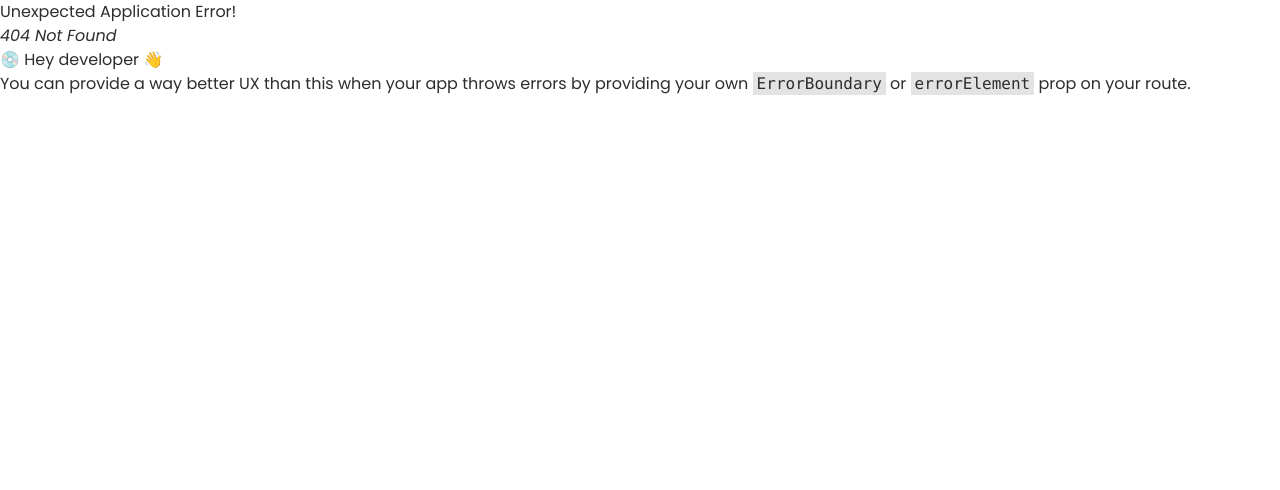
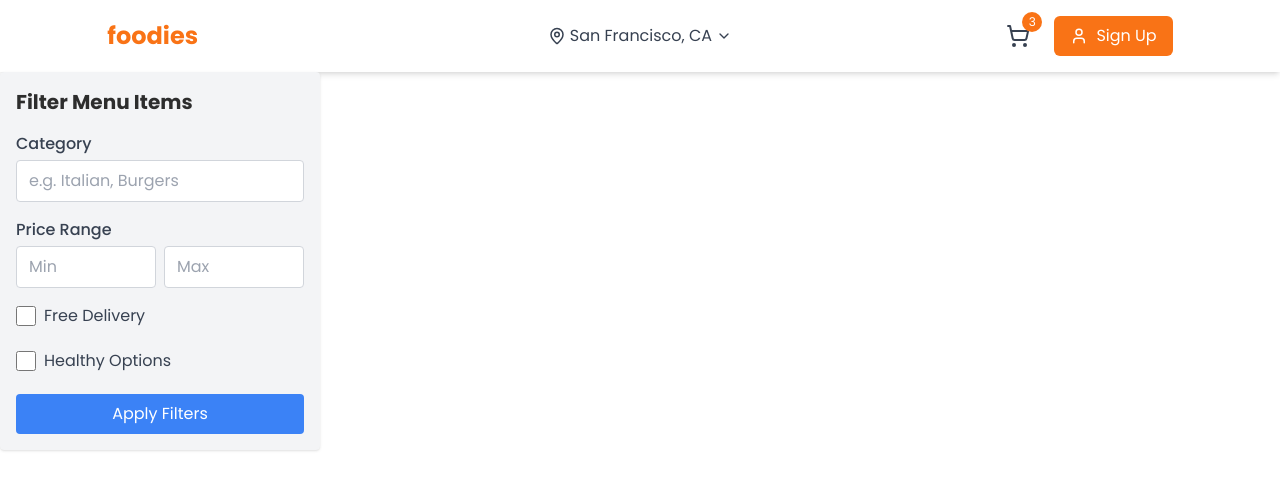
Before and after one commit to Mazharul-Islam-2046/foodiesClientSide, a React (Vite) app: page /menu in a window 1280 px wide. Before the commit this address had no page. Shown: the top 490 px of the page. Built offline with nearby package versions, Linux system fonts and the light colour scheme.

Commit message:
Basic Setup for Menu Search Page

```diff
--- a/package.json
+++ b/package.json
@@ -16,6 +16,7 @@
     "lucide-react": "^0.487.0",
     "react": "^19.0.0",
     "react-dom": "^19.0.0",
+    "react-hook-form": "^7.55.0",
     "react-router-dom": "^7.5.0",
     "swiper": "^11.2.6"
   },
--- /dev/null
+++ b/src/Pages/Menu/Menu.jsx
@@ -0,0 +1,19 @@
+import Navbar from "../../SharedComponents/Navbar/Navbar.jsx"
+import Banner from "./Sections/Banner/Banner";
+import ItemSearchResult from "./Sections/ItemsSearchResult/ItemSearchResult";
+import SideFilterBar from "./Sections/SideFilterBar/SideFilterBar";
+
+const Menu = () => {
+    return (
+        <>
+            <Banner />
+            <div className="flex">
+                <SideFilterBar className="basis-2/5" />
+                <ItemSearchResult className="basis-3/5 " />
+            </div>
+
+        </>
+    );
+};
+
+export default Menu;
--- /dev/null
+++ b/src/Pages/Menu/Sections/Banner/Banner.jsx
@@ -0,0 +1,11 @@
+import React from 'react';
+
+const Banner = () => {
+    return (
+        <div>
+
+        </div>
+    );
+};
+
+export default Banner;
--- /dev/null
+++ b/src/Pages/Menu/Sections/ItemsSearchResult/ItemSearchResult.jsx
@@ -0,0 +1,11 @@
+import React from 'react';
+
+const ItemSearchResult = () => {
+    return (
+        <>
+
+        </>
+    );
+};
+
+export default ItemSearchResult;
--- /dev/null
+++ b/src/Pages/Menu/Sections/SideFilterBar/SideFilterBar.jsx
@@ -0,0 +1,106 @@
+import React, { useState } from 'react';
+
+const SideFilterBar = ({ onFilter }) => {
+  // State for each filter field
+  const [category, setCategory] = useState('');
+  const [minPrice, setMinPrice] = useState('');
+  const [maxPrice, setMaxPrice] = useState('');
+  const [freeDelivery, setFreeDelivery] = useState(false);
+  const [isHealthy, setIsHealthy] = useState(false);
+
+  // Handler for applying filters
+  const handleApplyFilters = () => {
+    // Build filters object based on input values
+    const filters = {};
+    if (category.trim()) filters.category = category.trim();
+    if (minPrice) filters.minPrice = Number(minPrice);
+    if (maxPrice) filters.maxPrice = Number(maxPrice);
+    if (freeDelivery) filters.freeDelivery = true;
+    if (isHealthy) filters.isHealthy = true;
+
+    // Call the onFilter callback with the filters if provided,
+    // otherwise log it to the console.
+    if (onFilter && typeof onFilter === 'function') {
+      onFilter(filters);
+    } else {
+      console.log('Applied Filters:', filters);
+    }
+  };
+
+  return (
+    <div className="p-4 bg-gray-100 rounded shadow max-w-xs">
+      <h2 className="text-xl font-bold mb-4">Filter Menu Items</h2>
+
+      {/* Category Filter */}
+      <div className="mb-4">
+        <label htmlFor="category" className="block text-gray-700 font-medium mb-1">Category</label>
+        <input
+          type="text"
+          id="category"
+          placeholder="e.g. Italian, Burgers"
+          value={category}
+          onChange={(e) => setCategory(e.target.value)}
+          className="w-full px-3 py-2 border border-gray-300 rounded focus:outline-none focus:ring-2 focus:ring-blue-500"
+        />
+      </div>
+
+      {/* Price Range Filter */}
+      <div className="mb-4">
+        <label className="block text-gray-700 font-medium mb-1">Price Range</label>
+        <div className="flex space-x-2">
+          <input
+            type="number"
+            placeholder="Min"
+            value={minPrice}
+            onChange={(e) => setMinPrice(e.target.value)}
+            className="w-1/2 px-3 py-2 border border-gray-300 rounded focus:outline-none focus:ring-2 focus:ring-blue-500"
+          />
+          <input
+            type="number"
+            placeholder="Max"
+            value={maxPrice}
+            onChange={(e) => setMaxPrice(e.target.value)}
+            className="w-1/2 px-3 py-2 border border-gray-300 rounded focus:outline-none focus:ring-2 focus:ring-blue-500"
+          />
+        </div>
+      </div>
+
+      {/* Free Delivery Checkbox */}
+      <div className="mb-4">
+        <label className="inline-flex items-center">
+          <input
+            type="checkbox"
+            checked={freeDelivery}
+            onChange={() => setFreeDelivery(!freeDelivery)}
+            className="form-checkbox h-5 w-5 text-blue-600"
+          />
+          <span className="ml-2 text-gray-700">Free Delivery</span>
+        </label>
+      </div>
+
+      {/* Healthy Options Checkbox */}
+      <div className="mb-4">
+        <label className="inline-flex items-center">
+          <input
+            type="checkbox"
+            checked={isHealthy}
+            onChange={() => setIsHealthy(!isHealthy)}
+            className="form-checkbox h-5 w-5 text-green-600"
+          />
+          <span className="ml-2 text-gray-700">Healthy Options</span>
+        </label>
+      </div>
+
+      {/* Apply Filters Button */}
+      <button
+        type="button"
+        onClick={handleApplyFilters}
+        className="w-full bg-blue-500 text-white py-2 rounded hover:bg-blue-600 transition duration-150"
+      >
+        Apply Filters
+      </button>
+    </div>
+  );
+};
+
+export default SideFilterBar;
--- a/src/main.jsx
+++ b/src/main.jsx
@@ -5,6 +5,7 @@ import { createBrowserRouter, RouterProvider } from "react-router-dom";
 import { QueryClientProvider, QueryClient } from "@tanstack/react-query";
 import App from "./App";
 import Home from "./Pages/Home/Home";
+import Menu from "./Pages/Menu/Menu";
 
 const queryClient = new QueryClient({
   defaultOptions: {
@@ -26,6 +27,10 @@ const router = createBrowserRouter([
       {
         path: "/dashboard",
         element: <div>Dashboard</div>,
+      },
+      {
+        path: "/menu",
+        element: <Menu/>,
       }
     ]
   },
```
Also changed, not shown: 1 other file (tests, documents, lock files or other folders).
